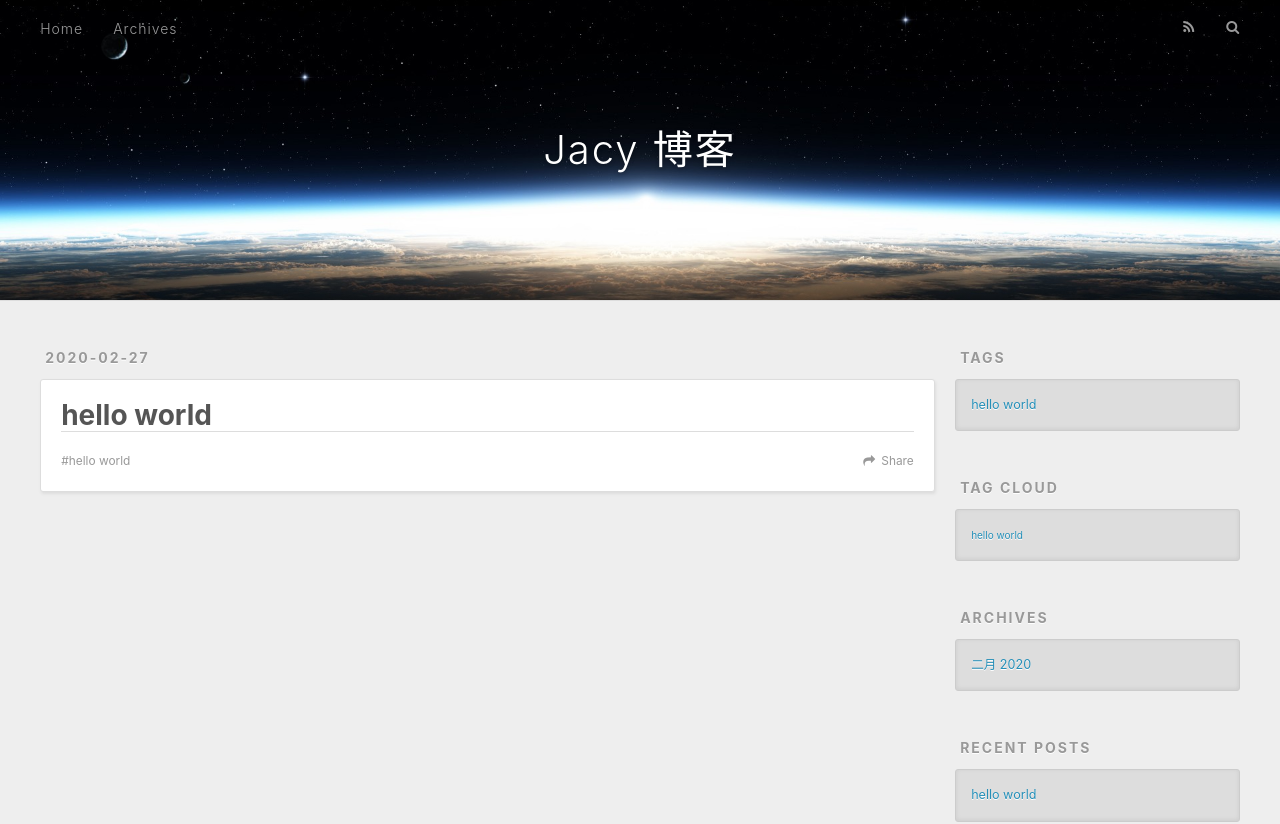
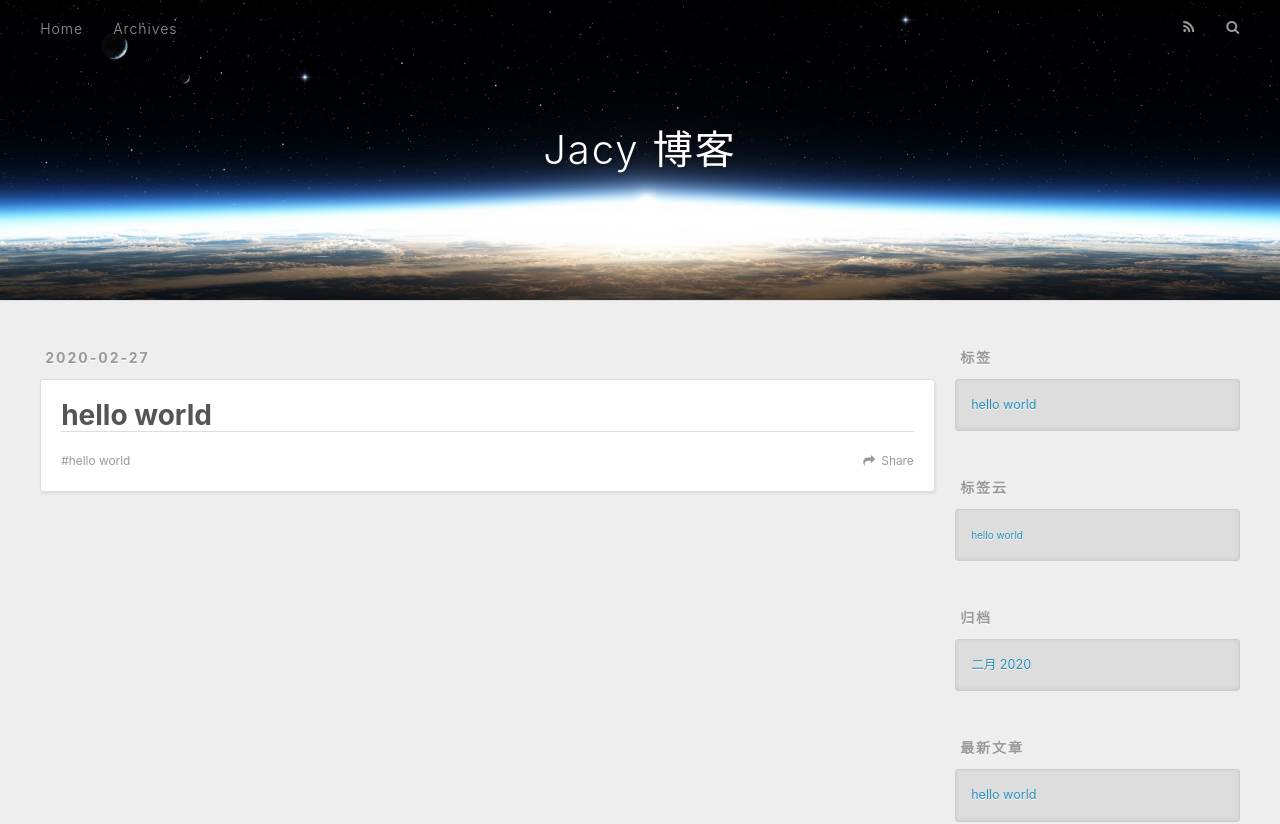
Before and after one commit to Jacy1016/Jacy1016.github.io, a plain HTML site: page index.html in a window 1280 px wide. Shown: the top 824 px of the page. Drawn offline with nearby package versions, Linux system fonts and the light colour scheme.

Commit message:
Site updated: 2020-02-27 16:06:21

```diff
--- a/index.html
+++ b/index.html
@@ -53,7 +53,7 @@
 
           <a id="nav-rss-link" class="nav-icon" href="/atom.xml" title="RSS Feed"></a>
 
-        <a id="nav-search-btn" class="nav-icon" title="Search"></a>
+        <a id="nav-search-btn" class="nav-icon" title="搜索"></a>
       </nav>
       <div id="search-form-wrap">
         <form action="//google.com/search" method="get" accept-charset="UTF-8" class="search-form"><input type="search" name="q" class="search-form-input" placeholder="Search"><button type="submit" class="search-form-submit">&#xF002;</button><input type="hidden" name="sitesearch" value="https://jacy1016.github.io"></form>
@@ -90,7 +90,7 @@
 
     </div>
     <footer class="article-footer">
-      <a data-url="https://jacy1016.github.io/2020/02/27/hello-world/" data-id="ck74ggol70000fotw9c5s9m4r" class="article-share-link">Share</a>
+      <a data-url="https://jacy1016.github.io/2020/02/27/hello-world/" data-id="ck74grj5i000068tw48g5gkqe" class="article-share-link">Share</a>
 
 
   <ul class="article-tag-list" itemprop="keywords"><li class="article-tag-list-item"><a class="article-tag-list-link" href="/tags/hello-world/" rel="tag">hello world</a></li></ul>
@@ -113,7 +113,7 @@
 
 
   <div class="widget-wrap">
-    <h3 class="widget-title">Tags</h3>
+    <h3 class="widget-title">标签</h3>
     <div class="widget">
       <ul class="tag-list" itemprop="keywords"><li class="tag-list-item"><a class="tag-list-link" href="/tags/hello-world/" rel="tag">hello world</a></li></ul>
     </div>
@@ -123,7 +123,7 @@
 
 
   <div class="widget-wrap">
-    <h3 class="widget-title">Tag Cloud</h3>
+    <h3 class="widget-title">标签云</h3>
     <div class="widget tagcloud">
       <a href="/tags/hello-world/" style="font-size: 10px;">hello world</a>
     </div>
@@ -132,7 +132,7 @@
 
 
   <div class="widget-wrap">
-    <h3 class="widget-title">Archives</h3>
+    <h3 class="widget-title">归档</h3>
     <div class="widget">
       <ul class="archive-list"><li class="archive-list-item"><a class="archive-list-link" href="/archives/2020/02/">二月 2020</a></li></ul>
     </div>
@@ -142,7 +142,7 @@
 
 
   <div class="widget-wrap">
-    <h3 class="widget-title">Recent Posts</h3>
+    <h3 class="widget-title">最新文章</h3>
     <div class="widget">
       <ul>
 
```
Also changed, not shown: 2020/02/27/hello-world/index.html (+6 -6 lines), archives/2020/02/index.html (+6 -6 lines), archives/2020/index.html (+6 -6 lines), archives/index.html (+6 -6 lines), tags/hello-world/index.html (+5 -5 lines).
